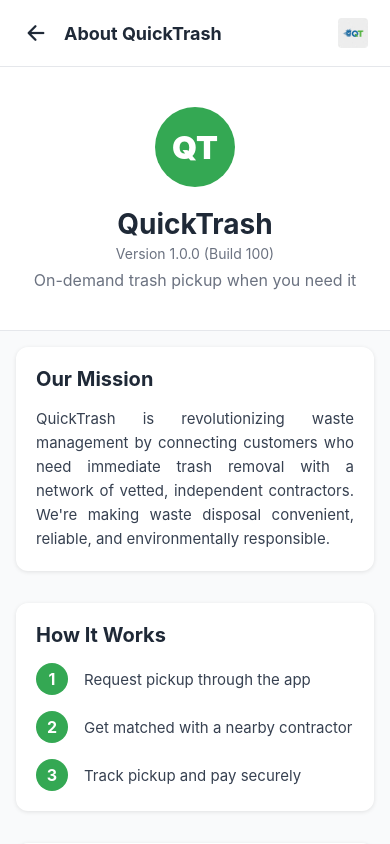
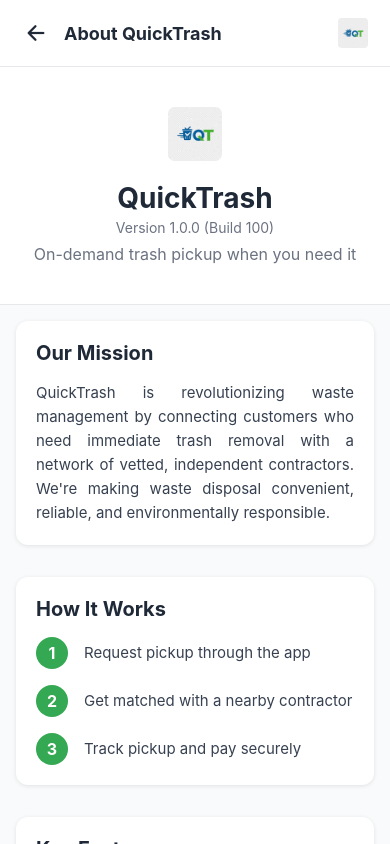
Before and after one commit to Jeremytpk/quicktrash, a React Native app: screen /About in a window 390 px wide. Built offline with nearby package versions, Linux system fonts and the light colour scheme; no server answers.

Commit message:
Final Changes

```diff
--- a/screens/About.js
+++ b/screens/About.js
@@ -9,6 +9,7 @@ import {
 } from 'react-native';
 import { Ionicons } from '@expo/vector-icons';
 import SharedHeader from '../components/SharedHeader';
+import Logo from '../components/Logo';
 
 const About = () => {
   const handleContactPress = (type) => {
@@ -35,12 +36,7 @@ const About = () => {
       <ScrollView style={styles.content} showsVerticalScrollIndicator={false}>
         {/* App Logo and Info */}
         <View style={styles.header}>
-          <View style={styles.logoContainer}>
-            <View style={styles.logoBackground}>
-              <Text style={styles.logoText}>QT</Text>
-            </View>
-            <View style={styles.logoGlow} />
-          </View>
+          <Logo size="large" showText={false} style={styles.logoContainer} />
           <Text style={styles.appName}>QuickTrash</Text>
           <Text style={styles.version}>Version 1.0.0 (Build 100)</Text>
           <Text style={styles.tagline}>On-demand trash pickup when you need it</Text>
@@ -209,33 +205,7 @@ const styles = StyleSheet.create({
     borderBottomColor: '#E5E7EB',
   },
   logoContainer: {
-    position: 'relative',
     marginBottom: 20,
-  },
-  logoBackground: {
-    width: 80,
-    height: 80,
-    borderRadius: 40,
-    backgroundColor: '#34A853',
-    justifyContent: 'center',
-    alignItems: 'center',
-    zIndex: 2,
-  },
-  logoGlow: {
-    position: 'absolute',
-    top: 2,
-    left: 2,
-    width: 76,
-    height: 76,
-    borderRadius: 38,
-    backgroundColor: '#34A853',
-    opacity: 0.3,
-    zIndex: 1,
-  },
-  logoText: {
-    color: '#FFFFFF',
-    fontSize: 32,
-    fontWeight: '900',
   },
   appName: {
     fontSize: 28,
--- a/screens/MyJobs.js
+++ b/screens/MyJobs.js
@@ -47,7 +47,7 @@ const MyJobs = () => {
         contractorEarnings: 17.50,
         location: {
           address: '123 Main St, Atlanta, GA 30309',
-          coordinates: { lat: 33.7490, lng: -84.3880 }
+          coordinates: { latitude: 33.7490, longitude: -84.3880 }
         },
         scheduledTime: new Date(Date.now() + 2 * 60 * 60 * 1000), // 2 hours from now
         acceptedAt: new Date(Date.now() - 30 * 60 * 1000), // 30 minutes ago
@@ -67,7 +67,7 @@ const MyJobs = () => {
         contractorEarnings: 31.50,
         location: {
           address: '456 Oak Ave, Marietta, GA 30060',
-          coordinates: { lat: 33.9526, lng: -84.5499 }
+          coordinates: { latitude: 33.9526, longitude: -84.5499 }
         },
         scheduledTime: new Date(Date.now() - 24 * 60 * 60 * 1000), // yesterday
         acceptedAt: new Date(Date.now() - 25 * 60 * 60 * 1000),
@@ -89,7 +89,7 @@ const MyJobs = () => {
         contractorEarnings: 24.50,
         location: {
           address: '789 Pine St, Sandy Springs, GA 30328',
-          coordinates: { lat: 33.9304, lng: -84.3733 }
+          coordinates: { latitude: 33.9304, longitude: -84.3733 }
         },
         scheduledTime: new Date(Date.now() + 24 * 60 * 60 * 1000), // tomorrow
         acceptedAt: new Date(Date.now() - 60 * 60 * 1000), // 1 hour ago
```
